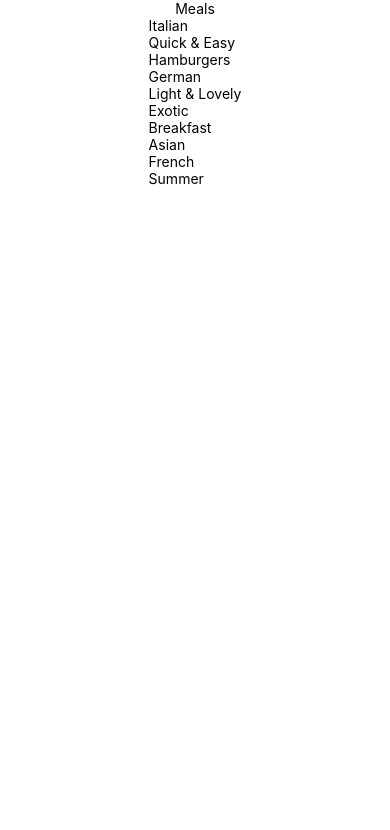
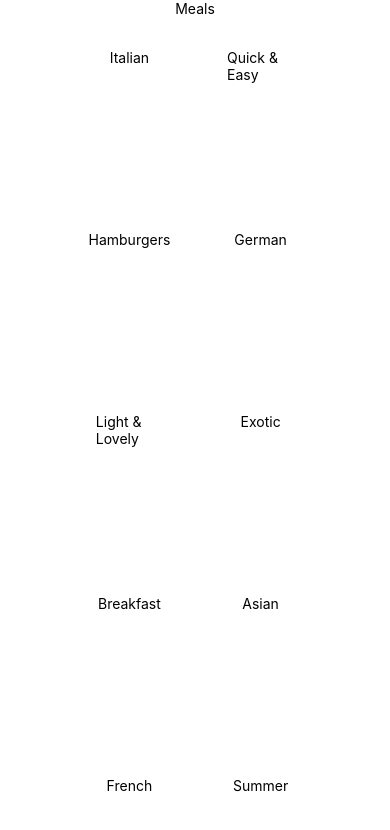
Before and after one commit to PraneethBunny123/native-meals, a React Native app: screen / in a window 390 px wide. Shown: the top 830 px of the page. Built offline with nearby package versions, Linux system fonts and the light colour scheme.

Commit message:
styling grids

```diff
--- a/components/CategoryGridTitle.js
+++ b/components/CategoryGridTitle.js
@@ -1,13 +1,29 @@
-import { Pressable, View, Text } from "react-native";
+import { Pressable, View, Text, StyleSheet } from "react-native";
 
 export default function CategoryGridTitle({title, color}) {
     return (
-        <View>
+        <View style={styles.gridItem}>
             <Pressable>
-                <View>
+                <View style={styles.innerContainer}>
                     <Text>{title}</Text>
                 </View>
             </Pressable>
         </View>
     )
 }
+
+const styles = StyleSheet.create({
+    gridItem: {
+        flex: 1,
+        margin: 16,
+        height: 150,
+        borderRadius: 8,
+        elevation: 4
+    },
+    innerContainer: {
+        flex: 1,
+        padding: 16,
+        justifyContent: 'center',
+        alignItems: 'center'
+    }
+})
--- a/screens/CategoriesScreen.js
+++ b/screens/CategoriesScreen.js
@@ -12,6 +12,7 @@ export default function CategoriesScreen() {
             data={CATEGORIES}
             keyExtractor={(item) => item.id}
             renderItem={categoryItem}
+            numColumns={2}
         />
     )
 }
```
